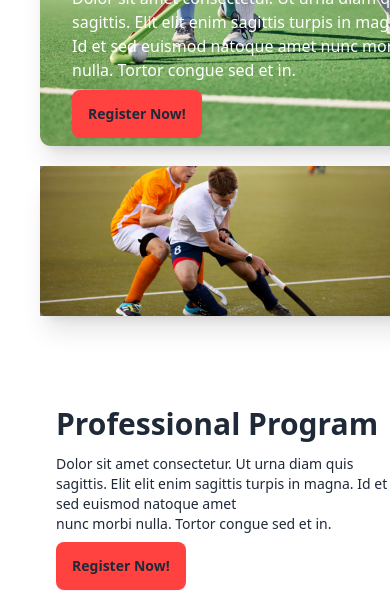
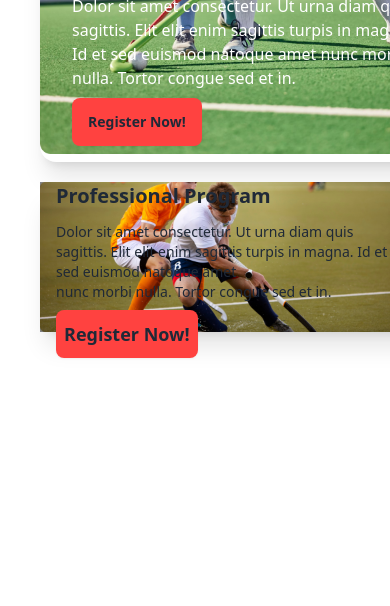
Before and after one commit to sakib31p/sakib-sec, a plain HTML site: page index.html in a window 390 px wide. Shown: the part 314-920 px from the top of the page. After the commit the page ends 844 px from the top, so only its background shows below. Drawn offline with nearby package versions, Linux system fonts and the light colour scheme.

Commit message:
added all

```diff
--- a/index.html
+++ b/index.html
@@ -26,7 +26,7 @@
 
             </div>
           </div>
-        <div class="card card-compact bg-base-100 shadow-xl">
+        <div class="card lg:py-4 py-2 card-compact bg-base-100 shadow-xl">
           <div class="relative">
             <img src="images/3.png" alt=" soprt"/>
             <div class="card-body absolute -translate-y-56 ml-4">
@@ -48,12 +48,12 @@
    <div class="relative ">
     <img class="bg-[#0D0D1280]" src="images/4.png" alt="" />
    </div>
-    <div class="card-body absolute translate-y-56">
-      <h2 class="card-title text-3xl font-extrabold ">Professional Program</h2>
-      <p>Dolor sit amet consectetur. Ut urna diam quis <br> sagittis. Elit elit
+    <div class="card-body absolute lg:translate-y-56 -translate-y-4">
+      <h2 class="card-title lg:text-3xl text-xl lg:mb-0 pb-0 font-extrabold ">Professional Program</h2>
+      <p class="">Dolor sit amet consectetur. Ut urna diam quis <br> sagittis. Elit elit
         enim sagittis turpis in magna. Id et sed euismod natoque amet  <br> nunc morbi nulla. Tortor congue sed et in.</p>
-      <div class="card-actions">
-        <button class="btn border-none bg-[#FF4240]">Register Now!</button>
+      <div class="card-actions ">
+        <button class="btn border-none lg:px-4 lg:py-2 px-2 py-1 lg:text-2xl text-lg bg-[#FF4240]">Register Now!</button>
       </div>
     </div>
   </div>
```
